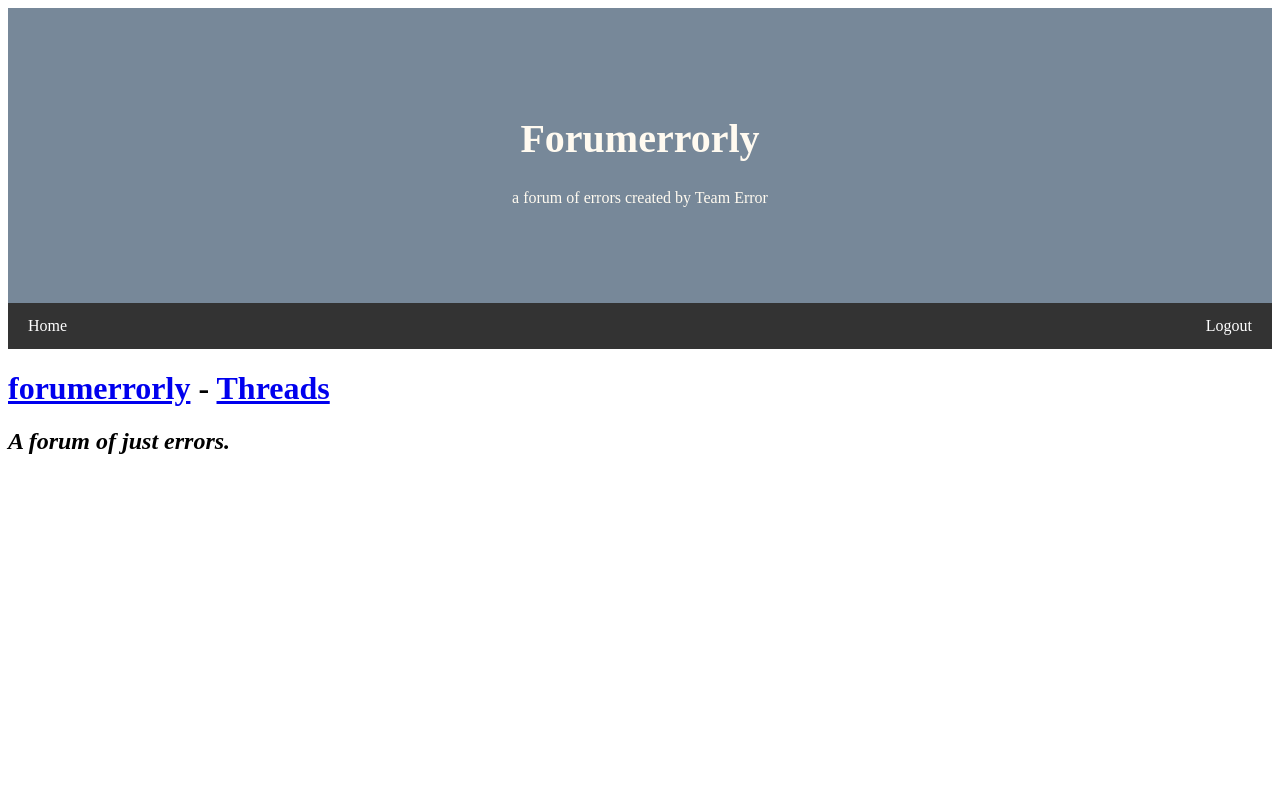
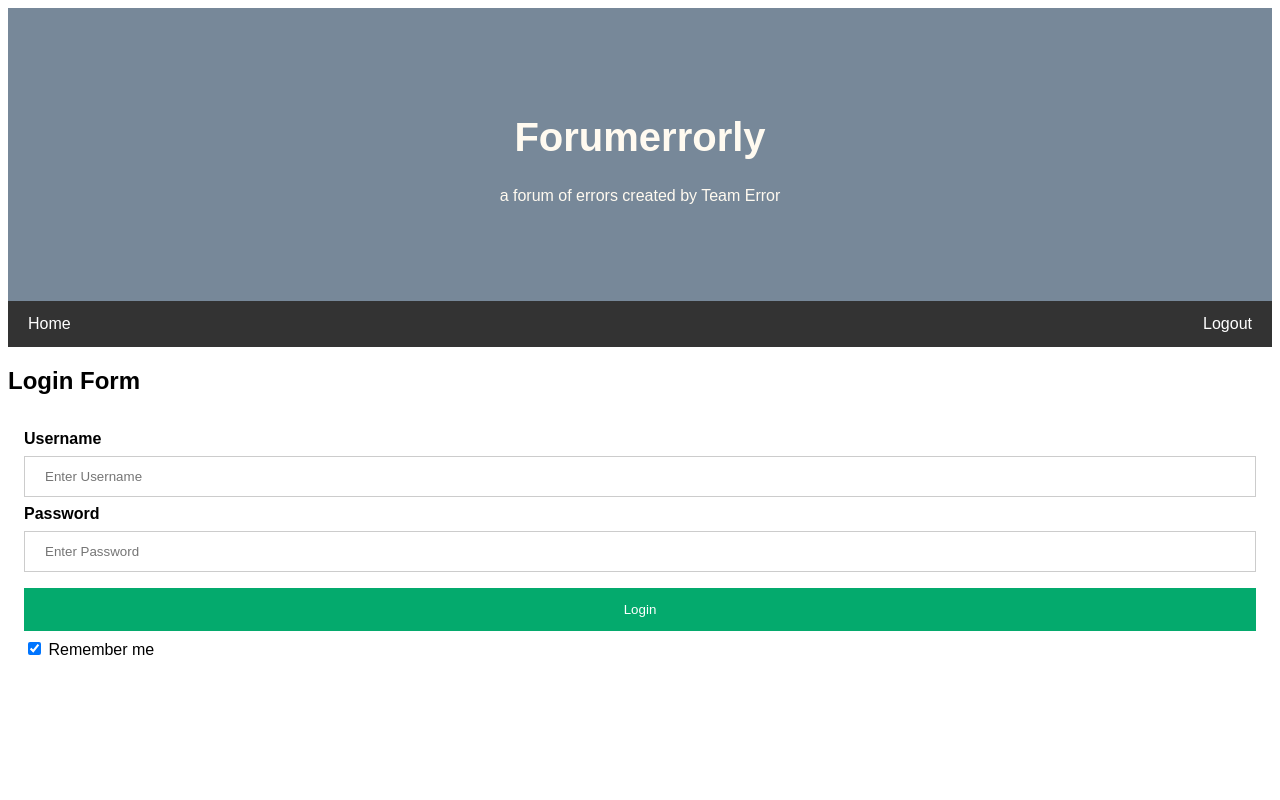
Before and after one commit to raf721/forumerrorly, a Django app: page / in a window 1280 px wide. Run offline with Django 3.2, Linux system fonts and the light colour scheme.

Commit message:
Login page design and redesign of website

```diff
--- a/fe_app/forms.py
+++ b/fe_app/forms.py
@@ -15,3 +15,9 @@ class PostForm(forms.ModelForm):
         fields = ['text']
         labels = {'text': 'Post:'}
         widgets = {'text': forms.Textarea(attrs={'cols': 80})}   # use HTML widget for text box
+
+"""class CommentForm(forms.ModelForm):
+    Allows users to create a new comment.
+
+    class Meta:
+        model = Comment"""
--- a/fe_app/templates/fe_app/base.html
+++ b/fe_app/templates/fe_app/base.html
@@ -49,15 +49,10 @@ body{
         <p>a forum of errors created by Team Error</p>
     </div>
     <div class="navbar">
-        <a href="#">Home</a>
-        <a href="#" class="right">Logout</a>
+        <a href="{% url 'fe_app:threads' %}">Home</a>
+        <a href="{% url 'fe_app:index' %}" class="right">Logout</a>
       </div>
 </body>
-
-<h1>
-    <a href="{% url 'fe_app:index' %}">forumerrorly</a> -
-    <a href="{% url 'fe_app:threads' %}">Threads</a>
-</h1>
 
 </html>
 
--- a/fe_app/templates/fe_app/index.html
+++ b/fe_app/templates/fe_app/index.html
@@ -1,6 +1,91 @@
 {% extends "fe_app/base.html" %}
 {% block content %}
 
-<h2><i>A forum of just errors.</i></h2>
+<!DOCTYPE html>
+<html>
+<head>
+<meta name="viewport" content="width=device-width, initial-scale=1">
+<style>
+body {font-family: Arial, Helvetica, sans-serif;}
+form {border: 3px solid #f1f1f1;}
+
+input[type=text], input[type=password] {
+  width: 100%;
+  padding: 12px 20px;
+  margin: 8px 0;
+  display: inline-block;
+  border: 1px solid #ccc;
+  box-sizing: border-box;
+}
+
+button {
+  background-color: #04AA6D;
+  color: white;
+  padding: 14px 20px;
+  margin: 8px 0;
+  border: none;
+  cursor: pointer;
+  width: 100%;
+}
+
+button:hover {
+  opacity: 0.8;
+}
+
+.cancelbtn {
+  width: auto;
+  padding: 10px 18px;
+  background-color: #f44336;
+}
+
+.container {
+  padding: 16px;
+}
+
+span.psw {
+  float: right;
+  padding-top: 16px;
+}
+
+/* Change styles for span and cancel button on extra small screens */
+@media screen and (max-width: 300px) {
+  span.psw {
+     display: block;
+     float: none;
+  }
+  .cancelbtn {
+     width: 100%;
+  }
+}
+</style>
+</head>
+<body>
+
+<h2>Login Form</h2>
+
+
+
+  <div class="container">
+    <label for="uname"><b>Username</b></label>
+    <input type="text" placeholder="Enter Username" name="uname" required>
+
+    <label for="psw"><b>Password</b></label>
+    <input type="password" placeholder="Enter Password" name="psw" required>
+
+    <button type="submit">Login</button>
+    <label>
+      <input type="checkbox" checked="checked" name="remember"> Remember me
+    </label>
+  </div>
+
+  <!--<div class="container" style="background-color:#f1f1f1">
+    <button type="button" class="cancelbtn">Cancel</button>
+    <span class="psw">Forgot <a href="#">password?</a></span>
+  </div>-->
+
+
+</body>
+</html>
+
 
 {% endblock content %}
--- a/fe_app/templates/fe_app/threads.html
+++ b/fe_app/templates/fe_app/threads.html
@@ -2,8 +2,8 @@
 
 {% block content %}
 
-    <p>Threads</p>
 
+    <h1><b>Threads</b></h1>
     <ul>
         {% for thread in threads %}
             <li>
```
Also changed, not shown: fe_app/models.py (+10 -0 lines).
